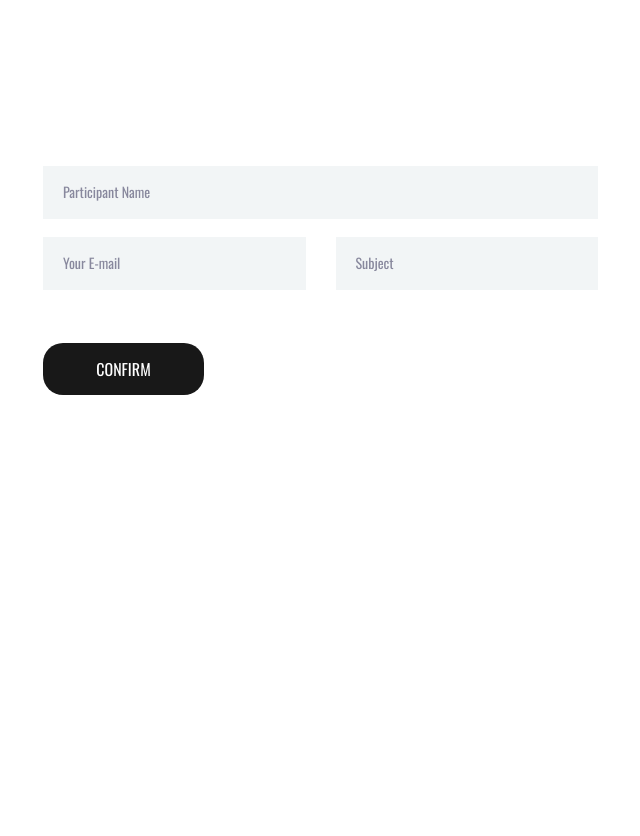
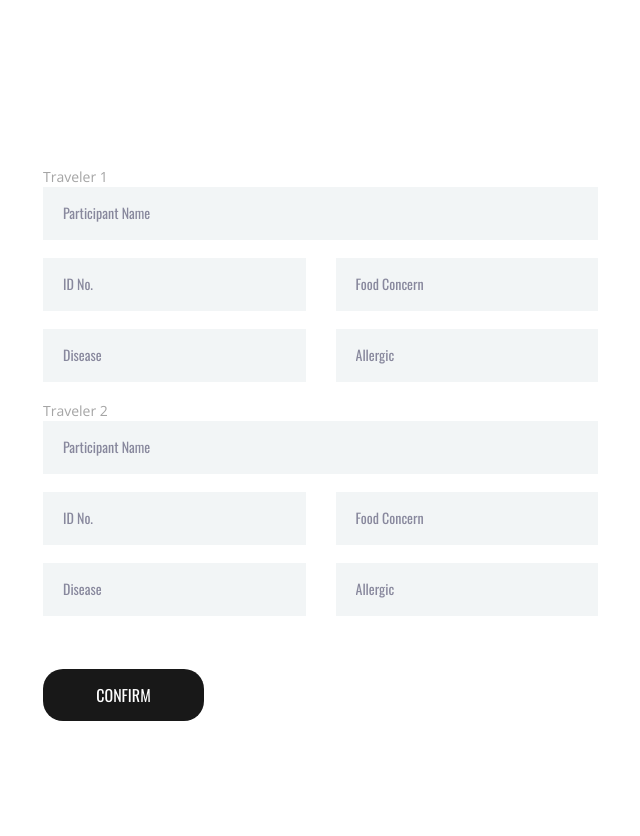
Before and after one commit to jennahsuan/DB_project_travelagent, a Django app: page /book.html in a window 1280 px wide. Shown: the part 590-1426 px from the top of the page, without its empty margins (27-667 px from the left). Before the commit the page ends 985 px from the top, so only its background shows below. Run offline with Django 3.2, Linux system fonts and the light colour scheme; the visitor is signed in with stand-in values (Sample User, id 1); some libraries are stand-ins or nearby versions.

Commit message:
update book html

```diff
--- a/calc/views.py
+++ b/calc/views.py
@@ -21,44 +21,40 @@ def add(request):
 def book(request):
     if request.method == 'POST':
         target_tour = Tour.objects.get(id=request.POST.get("tourid"))
+        unit_price = target_tour.price
         curuser = request.user
         curmember = Member.objects.get(user = curuser)
-        unit_price = target_tour.price
-        # names = []
-        # if request.method == 'POST':
-        #     if 'add' in request.POST:  # add dependence
-        #         # name = request.POST.get("name")
-        #         # names.append(name)
-        #         for i in range(target_tour.max_tourist):
-        #             nameid = "name" + str(i+1)
-        #             if request.POST.get(nameid) != "":
-        #                 names.append(request.POST.get(nameid))
-        #     tourists_count = len(names)
-        #     total_price = unit_price * tourists_count
+        tourists_count = request.POST.get("tourists_count")
+
         curOrder = Order(tour = target_tour, member = curmember, order_tourist_count = 1, order_price = unit_price)
         curOrder.save()
-            # for i in range(tourists_count):
-            #     nameid = "name" + str(i+1)
-            #     if request.POST.get(nameid) != "":
-            #         if request.POST.get(nameid) != None:
-            #             d = Tourist(order=curOrder,
-            #                         name=request.POST.get(nameid))
-            #             d.save()
+        for i in range(tourists_count):
+            nameid = "name" + str(i+1)
+            idid = "id" + str(i+1)
+            foodid = "food" + str(i+1)
+            diseaseid = "disease" + str(i+1)
+            allergicid = "allergic" + str(i+1)
+            if request.POST.get(nameid) != "":
+                if request.POST.get(nameid) != None:
+                    d = Tourist(order=curOrder, name=request.POST.get(nameid),
+                                id=request.POST.get(idid),food_concern=request.POST.get(foodid),
+                                disease=request.POST.get(diseaseid), allergic=request.POST.get(allergicid))
+                    d.save()
         return render(request,  "book.html")
     else:
         return render(request,  "book.html")
 
-def add_tourist(request):
-    if request.method == 'POST':
-        target_order = Order.objects.get(id=request.POST.get("orderid"))
-        name = request.POST.get("name")
-        id = request.POST.get("id")
-        allergic = request.POST.get("allergic")
-        disease = request.POST.get("disease")
-        food_concern = request.POST.get("food_concern")
-        curtourist = Tourist(id = id, name = name, allergic = allergic, order = target_order,
-                             disease = disease, food_concern = food_concern)
-        curtourist.save()
-        return Response({"message": "good"}, status=status.HTTP_200_OK)
-    else:
-        return Response("Plz login", status=status.HTTP_400_BAD_REQUEST)
+# def add_tourist(request):
+#     if request.method == 'POST':
+#         target_order = Order.objects.get(id=request.POST.get("orderid"))
+#         name = request.POST.get("name")
+#         id = request.POST.get("id")
+#         allergic = request.POST.get("allergic")
+#         disease = request.POST.get("disease")
+#         food_concern = request.POST.get("food_concern")
+#         curtourist = Tourist(id = id, name = name, allergic = allergic, order = target_order,
+#                              disease = disease, food_concern = food_concern)
+#         curtourist.save()
+#         return Response({"message": "good"}, status=status.HTTP_200_OK)
+#     else:
+#         return Response("Plz login", status=status.HTTP_400_BAD_REQUEST)
--- a/templates/book.html
+++ b/templates/book.html
@@ -117,16 +117,27 @@
 				<div class="col-lg-6">
 					<div class="contact_form_container">
 						<form action="#" id="contact_form" class="contact_form">
-							<div style="margin-bottom: 18px"><input type="text" class="contact_input contact_input_name inpt" placeholder="Participant Name" required="required"><div class="input_border"></div></div>
+							<!-- TODO: use tourists_count here for the loop -->
+							{% for n in  '12'|make_list  %}
+							<div class="destination_price">Traveler {{n}}</div>
+							<div style="margin-bottom: 18px"><input type="text" class="contact_input contact_input_name inpt" placeholder="Participant Name" required="required" name="name{{forloop.counter}}"><div class="input_border"></div></div>
 							<div class="row">
 								<div class="col-lg-6" style="margin-bottom: 18px">
-									<div><input type="text" class="contact_input contact_input_email inpt" placeholder="Your E-mail" required="required"><div class="input_border"></div></div>
+									<div><input type="text" class="contact_input contact_input_subject inpt" placeholder="ID No." required="required" name="id{{forloop.counter}}"><div class="input_border"></div></div>
 								</div>
 								<div class="col-lg-6" style="margin-bottom: 18px">
-									<div><input type="text" class="contact_input contact_input_subject inpt" placeholder="Subject" required="required"><div class="input_border"></div></div>
+									<div><input type="text" class="contact_input contact_input_subject inpt" placeholder="Food Concern" name="food{{forloop.counter}}"><div class="input_border"></div></div>
 								</div>
 							</div>
-							<!-- <div><textarea class="contact_textarea contact_input inpt" placeholder="Message" required="required"></textarea><div class="input_border" style="bottom:3px"></div></div> -->
+							<div class="row">
+								<div class="col-lg-6" style="margin-bottom: 18px">
+									<div><input type="text" class="contact_input contact_input_subject inpt" placeholder="Disease" name="disease{{forloop.counter}}"><div class="input_border"></div></div>
+								</div>
+								<div class="col-lg-6" style="margin-bottom: 18px">
+									<div><input type="text" class="contact_input contact_input_subject inpt" placeholder="Allergic" name="allergic{{forloop.counter}}"><div class="input_border"></div></div>
+								</div>
+							</div>
+							{% endfor %}
 							<button class="contact_button">Confirm</button>
 						</form>
 					</div>
--- a/templates/index.html
+++ b/templates/index.html
@@ -233,8 +233,11 @@
 							<div class="destination_content">
 								<div class="destination_title"><a href="destinations.html">{{dest.name}}</a></div>
 								<div class="destination_subtitle"><p>{{dest.field}}</p></div>
-								<div class="destination_price">From ${{dest.price}}</div>
+								<div class="destination_price"> ${{dest.price}}</div>
+								<!-- <input type="hidden" value="{{ tourists_count }}" name="tourists_count"> -->
 								<button class="book_button"><a href="book.html">Book</a></button>
+								<!-- TODO: send context value 'traveler_count' into book.html -->
+								<!-- TODO (not so important): if not yet login, go to login html?  -->
 							</div>
 						</div>
 
--- a/templates/register.html
+++ b/templates/register.html
@@ -148,7 +148,6 @@
 								</div>
 							</div>
 							<div style="margin-bottom: 18px"><input type="email" name="email" class="contact_input contact_input_email inpt" placeholder="Your E-mail" required="required"><div class="input_border"></div></div>
-							<!-- need phone, nation, gender here  OK!-->
 							<div style="margin-bottom: 18px"><input type="text" name="phone" class="contact_input contact_input_phone inpt" placeholder="Phone number" required="required"><div class="input_border"></div></div>
 							<div style="margin-bottom: 18px"><input type="text" name="nation" class="contact_input contact_input_nation inpt" placeholder="User Nation" required="required"><div class="input_border"></div></div>
 
```
Also changed, not shown: travelloapp/views.py (+8 -3 lines).
